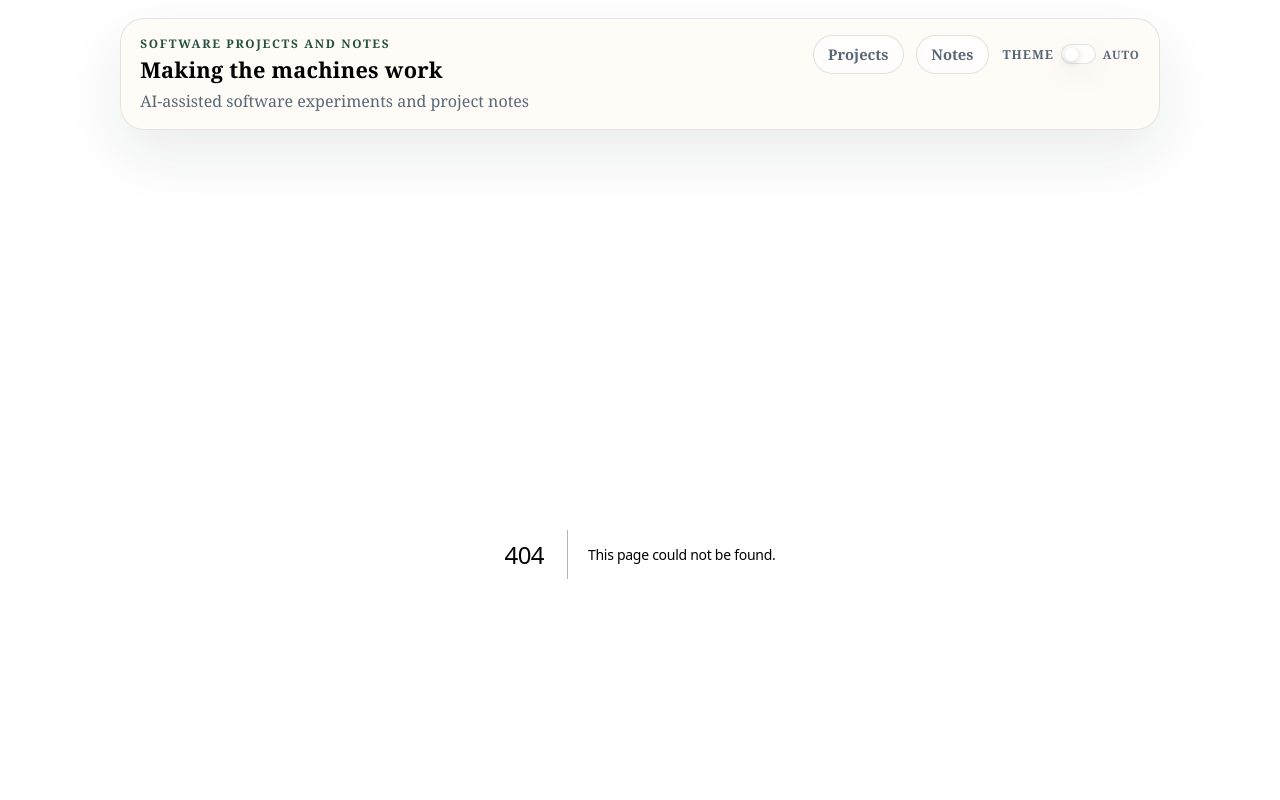
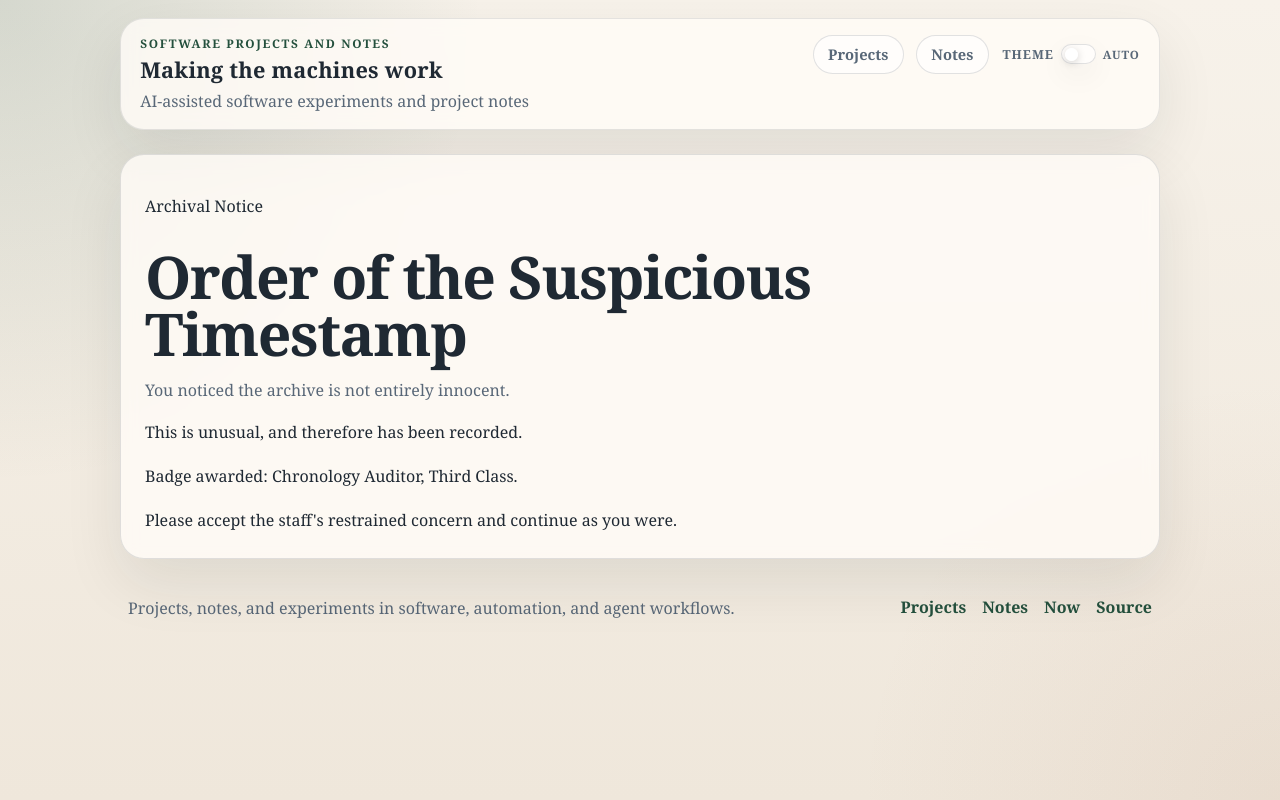
Before and after one commit to jjmgoss/personal-site, a Next.js app: page /ost in a window 1280 px wide. Before the commit this address had no page. Shown: the top 800 px of the page. Built offline with nearby package versions, Linux system fonts and the light colour scheme.

Commit message:
[agent-task] Add archival metadata affordance

```diff
--- /dev/null
+++ b/app/ost/page.tsx
@@ -0,0 +1,25 @@
+import type { Metadata } from 'next';
+
+export const metadata: Metadata = {
+  title: 'Order of the Suspicious Timestamp',
+  description: 'A small archival note for readers who inspect chronology a little too closely.',
+  robots: {
+    index: false,
+    follow: false,
+  },
+};
+
+export default function SuspiciousTimestampPage() {
+  return (
+    <section className="stack page-shell">
+      <p className="eyebrow">Archival Notice</p>
+      <h1>Order of the Suspicious Timestamp</h1>
+      <p className="lede">You noticed the archive is not entirely innocent.</p>
+      <div className="stack-tight markdown-body">
+        <p>This is unusual, and therefore has been recorded.</p>
+        <p>Badge awarded: Chronology Auditor, Third Class.</p>
+        <p>Please accept the staff&apos;s restrained concern and continue as you were.</p>
+      </div>
+    </section>
+  );
+}
```
